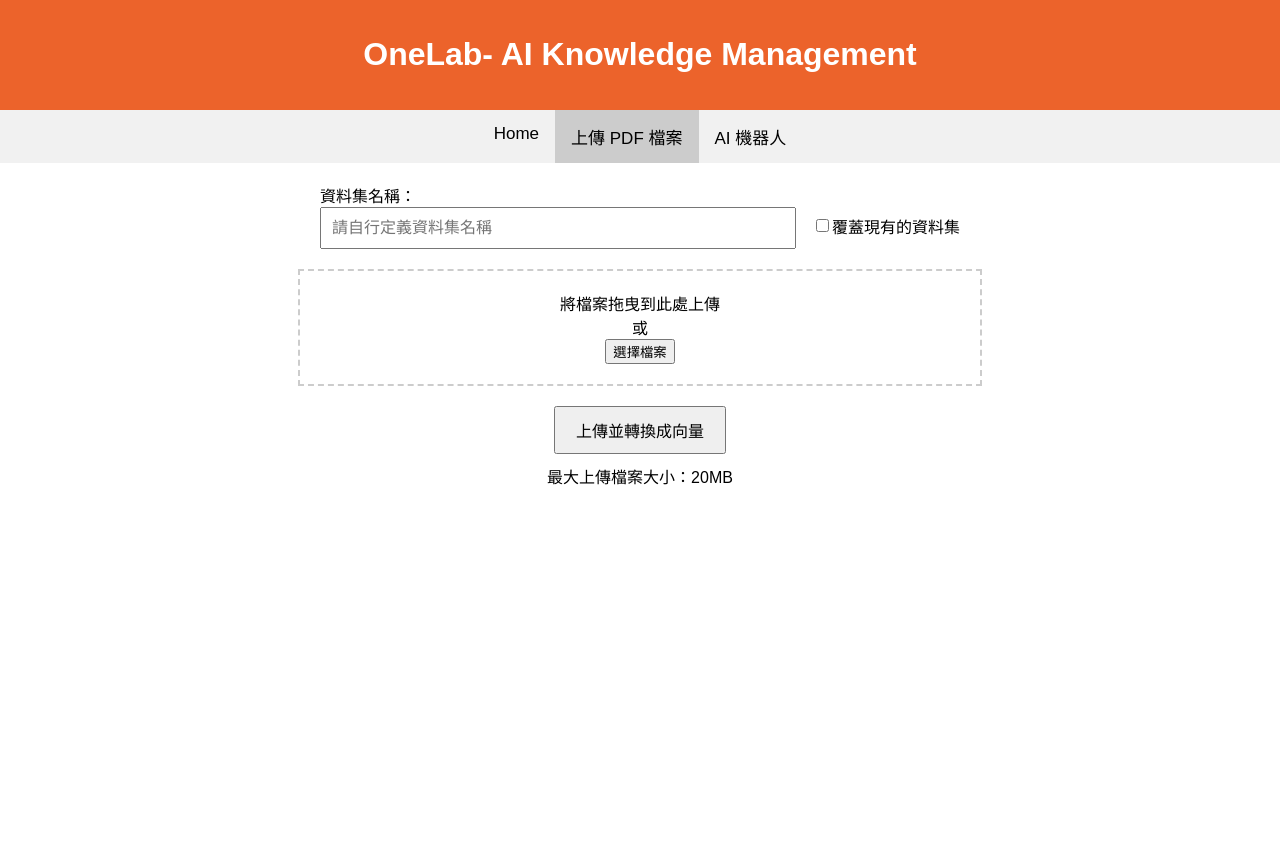
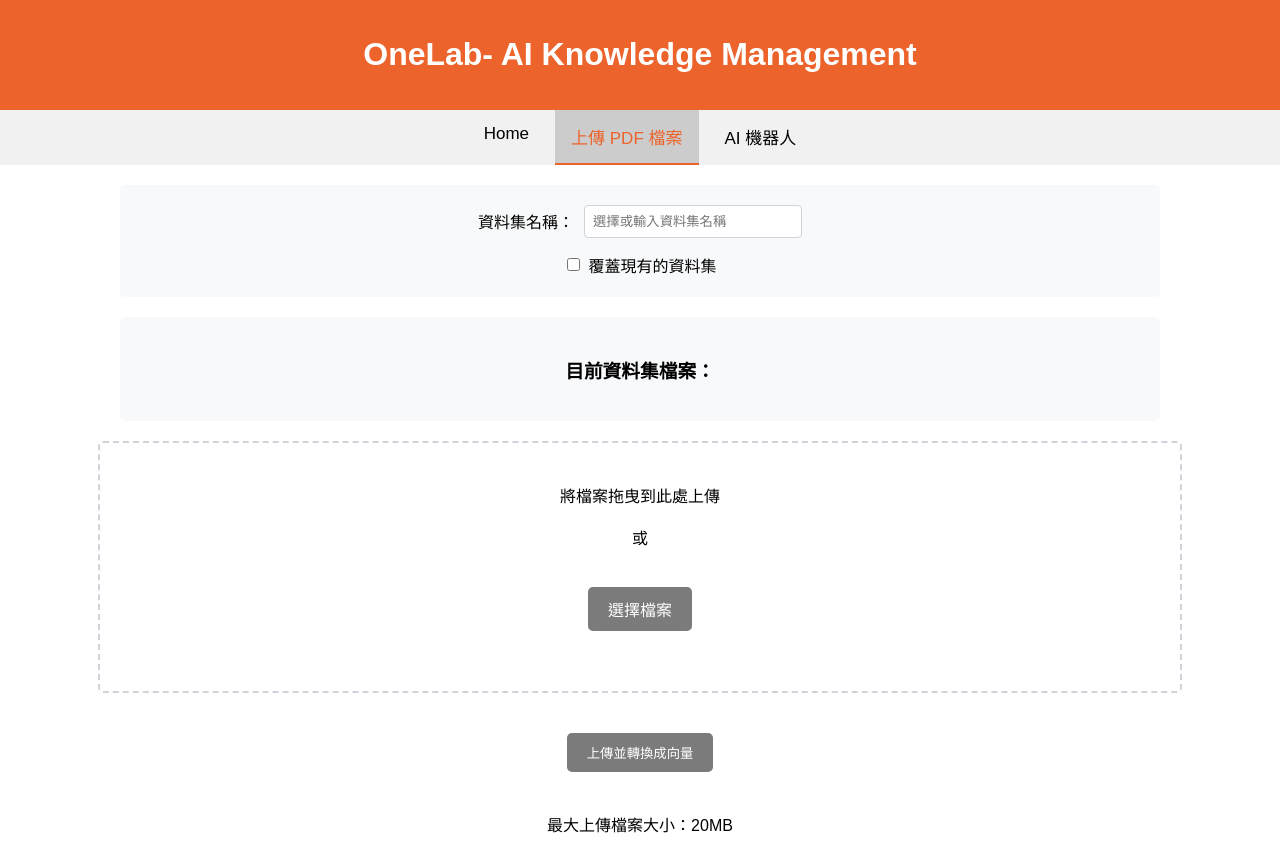
Before and after one commit to KuiMing/AI_KM, a FastAPI app: page /upload in a window 1280 px wide. Before the commit the page ends 485 px from the top, so only its background shows below. Run offline with FastAPI, Linux system fonts and the light colour scheme.

Commit message:
CDS-596 Display the existed files in the upload page

```diff
--- a/app.py
+++ b/app.py
@@ -5,7 +5,7 @@ FastAPI app for uploading PDF files and embedding them into Qdrant.
 from typing import List, Optional
 import os
 from fastapi import FastAPI, Request, File, UploadFile, Form
-from fastapi.responses import HTMLResponse
+from fastapi.responses import HTMLResponse, JSONResponse
 from fastapi.templating import Jinja2Templates
 from fastapi.staticfiles import StaticFiles
 from rag import QdrantRAGBot
@@ -47,6 +47,17 @@ async def read_form(request: Request):
     return templates.TemplateResponse(
         "upload.html", {"request": request, "datasets": datasets}
     )
+
+
+@app.get("/dataset-files/{dataset_name}")
+async def get_dataset_files(dataset_name: str):
+    """Get list of files in a dataset"""
+    folder = os.path.join(UPLOAD_FOLDER, dataset_name)
+    if not os.path.exists(folder):
+        return JSONResponse({"files": []})
+
+    files = [f for f in os.listdir(folder) if os.path.isfile(os.path.join(folder, f))]
+    return JSONResponse({"files": files})
 
 
 @app.post("/upload", response_class=HTMLResponse)
--- a/templates/chat_embed.html
+++ b/templates/chat_embed.html
@@ -47,6 +47,10 @@
             height: 100%;
             border: none;
         }
+        .tablink.active {
+            color: #EC632B;
+            /* border-bottom: 2px solid #EC632B; */
+        }
     </style>
 </head>
 <body>
--- a/templates/index.html
+++ b/templates/index.html
@@ -41,6 +41,10 @@
         .content {
             padding: 20px;
         }
+        .tablink.active {
+            color: #EC632B;
+            border-bottom: 2px solid #EC632B;
+        }
     </style>
 </head>
 <body>
--- a/templates/upload.html
+++ b/templates/upload.html
@@ -2,10 +2,12 @@
 <html lang="zh-TW">
 <head>
     <meta charset="UTF-8">
-    <title>上傳 PDF 檔案 - OneLab</title>
+    <meta name="viewport" content="width=device-width, initial-scale=1.0">
+    <title>OneLab - 上傳 PDF 檔案</title>
     <style>
         body {
             font-family: Arial, sans-serif;
+            text-align: center;
             margin: 0;
             padding: 0;
         }
@@ -38,84 +40,100 @@
         .tabs a.active {
             background-color: #ccc;
         }
-        .overwrite-checkbox {
-            text-align: center;
-            margin-top: 20px;
+
+        .tablink {
+            text-decoration: none;
+            color: #495057;
+            padding: 10px 20px;
+            margin: 0 5px;
         }
-        #upload-area {
-            border: 2px dashed #ccc;
-            width: 50%;
-            margin: 20px auto;
+
+        .tablink.active {
+            color: #EC632B;
+            border-bottom: 2px solid #EC632B;
+        }
+
+        .dataset-input {
+            margin: 20px auto;  /* Changed from 20px 0 to 20px auto */
             padding: 20px;
-            text-align: center;
-        }
-        #upload-area.hover {
-            border-color: #333;
-        }
-        #file-input {
-            display: none;
-        }
-        #upload-area p {
-            margin: 0;
-            font-size: 16px;
-        }
-        #max-size {
-            text-align: center;
-            margin-top: 10px;
-        }
-        .error {
-            color: red;
-            text-align: center;
-        }
-        .dataset-input {
-            width: 50%;
-            margin: 20px auto;
+            background-color: #f8f9fa;
+            border-radius: 5px;
+            max-width: 1000px;  /* Added max-width */
         }
 
         .dataset-row {
             display: flex;
-            align-items: center;
+            flex-direction: column;  /* Changed from row to column */
+            align-items: center;     /* Center items horizontally */
+            gap: 15px;              /* Adjusted gap */
         }
 
         .dataset-name {
-            flex: 1;
+            display: flex;
+            align-items: center;
+            justify-content: center;
+            gap: 10px;
         }
 
-        .dataset-name label {
-            margin-right: 5px;
-        }
-
-        .dataset-name input {
-            width: 100%;
-            padding: 10px;
-            font-size: 16px;
+        .dataset-name input[list] {
+            padding: 8px;
+            border-radius: 4px;
+            border: 1px solid #ced4da;
+            width: 200px;
         }
 
         .overwrite-checkbox {
             display: flex;
             align-items: center;
-            margin-left: 40px;
+            justify-content: center;
+            gap: 5px;
+        }
+
+        #upload-area {
+            border: 2px dashed #ced4da;
+            padding: 40px;
+            text-align: center;
+            margin: 20px auto;  /* Changed from 20px 0 to 20px auto */
+            border-radius: 5px;
+            cursor: pointer;
+            transition: background-color 0.3s;
+            max-width: 1000px;  /* Added max-width */
+        }
+
+        #upload-area:hover {
+            background-color: #f8f9fa;
+        }
+
+        #file-list {
+            margin: 20px auto;  /* Changed from 20px 0 to 20px auto */
+            max-width: 800px;   /* Added max-width */
+        }
+
+        .file-item {
+            display: flex;
+            align-items: center;
+            justify-content: space-between;
+            padding: 10px;
+            background-color: #f8f9fa;
+            margin: 5px 0;
+            border-radius: 4px;
         }
 
         .submit-button {
-            margin-top: 20px;
-            text-align: center;
+            background-color: #7b7b7b;
+            color: white;
+            padding: 10px 20px;
+            border: none;
+            border-radius: 5px;
+            cursor: pointer;
+            display: inline-block;
+            margin: 20px 0;
         }
-        .submit-button button {
-            padding: 10px 20px;
-            font-size: 16px;
+
+        .submit-button:hover {
+            background-color: #EC632B;
         }
-        #file-list {
-            margin-top: 20px;
-            text-align: center;
-        }
-        #file-list ul {
-            list-style-type: none;
-            padding: 0;
-        }
-        #file-list li {
-            margin: 5px 0;
-        }
+
         #loading-overlay {
             display: none;
             position: fixed;
@@ -124,25 +142,54 @@
             width: 100%;
             height: 100%;
             background-color: rgba(255, 255, 255, 0.8);
+            justify-content: center;
+            align-items: center;
             z-index: 1000;
+        }
+
+        .dataset-files {
+            margin: 20px auto;  /* Changed from 20px 0 to 20px auto */
+            padding: 20px;
+            background-color: #f8f9fa;
+            border-radius: 5px;
+            max-width: 1000px;  /* Added max-width */
+        }
+
+        #file-list-existing {
+            list-style-type: none;
+            padding: 0;
+        }
+
+        #file-list-existing li {
+            padding: 8px;
+            margin: 4px 0;
+            background-color: white;
+            border-radius: 4px;
+            border: 1px solid #dee2e6;
+        }
+
+        .error-message {
+            color: #dc3545;
+            padding: 10px;
+            margin: 10px auto;  /* Changed from 10px 0 to 10px auto */
+            background-color: #f8d7da;
+            border-radius: 4px;
+            max-width: 1000px;  /* Added max-width */
+        }
+
+        /* Center the submit button container */
+        .submit-button-container {
             text-align: center;
         }
-        #loading-overlay img {
-            position: relative;
-            top: 50%;
-            transform: translateY(-50%);
-        }
-        #loading-overlay p {
-            position: relative;
-            top: 50%;
-            transform: translateY(-50%);
-            font-size: 20px;
-            color: #333;
+
+        /* Center the max file size text */
+        .max-file-size {
+            text-align: center;
+            margin: 20px 0;
         }
     </style>
 </head>
 <body>
-
     <div class="banner">
         <h1>OneLab- AI Knowledge Management</h1>
     </div>
@@ -154,118 +201,150 @@
     </div>
 
     {% if error %}
-<p class="error">{{ error }}</p>
+    <div class="error-message">
+        {{ error }}
+    </div>
     {% endif %}
 
-<form id="upload-form" action="/upload" method="post" enctype="multipart/form-data">
-
+    <form action="/upload" method="post" enctype="multipart/form-data" id="upload-form">
         <div class="dataset-input">
             <div class="dataset-row">
                 <div class="dataset-name">
-                <label for="dataset-name">資料集名稱：</label>
-                <input list="dataset-names" type="text" id="dataset-name" name="dataset_name" placeholder="請自行定義資料集名稱" required>
-                <datalist id="dataset-names">
+                    資料集名稱：
+                    <input
+                        type="text"
+                        list="dataset-list"
+                        id="dataset-input"
+                        name="dataset_name"
+                        required
+                        placeholder="選擇或輸入資料集名稱"
+                        onchange="loadDatasetFiles()"
+                    >
+                    <datalist id="dataset-list">
                         {% for dataset in datasets %}
-                        <option value="{{ dataset }}">{{ dataset }}</option>
+                        <option value="{{ dataset }}">
                         {% endfor %}
                     </datalist>
                 </div>
+
                 <div class="overwrite-checkbox">
                     <input type="checkbox" id="overwrite" name="overwrite" value="yes">
                     <label for="overwrite">覆蓋現有的資料集</label>
                 </div>
             </div>
         </div>
+
+        <div class="dataset-files">
+            <div id="current-files">
+                <h3>目前資料集檔案：</h3>
+                <ul id="file-list-existing"></ul>
+            </div>
+        </div>
+
         <div id="upload-area">
-        <p>將檔案拖曳到此處上傳</p>
-        <p>或</p>
-        <button type="button" onclick="document.getElementById('file-input').click();">選擇檔案</button>
-        <input type="file" id="file-input" name="files" multiple accept=".pdf">
+            將檔案拖曳到此處上傳
+            <br><br>
+            或
+            <br><br>
+            <input type="file" id="file-input" name="files" multiple accept=".pdf" style="display: none">
+            <label for="file-input" class="submit-button">選擇檔案</label>
         </div>
 
         <div id="file-list"></div>
-    <div class="submit-button">
-        <button type="submit">上傳並轉換成向量</button>
+
+        <div class="submit-button-container">
+            <button type="submit" class="submit-button">上傳並轉換成向量</button>
         </div>
     </form>
 
-<p id="max-size">最大上傳檔案大小：20MB</p>
+    <div class="max-file-size">
+        最大上傳檔案大小：20MB
+    </div>
+
     <div id="loading-overlay">
         <img src="/static/loading.gif" alt="Loading...">
     </div>
 
     <script>
-    var uploadArea = document.getElementById('upload-area');
-    var fileInput = document.getElementById('file-input');
-    var form = document.getElementById('upload-form');
-    var fileList = document.getElementById('file-list');
-    var loadingOverlay = document.getElementById('loading-overlay');
-    var submitButton = document.querySelector('.submit-button button');
+        const uploadArea = document.getElementById('upload-area');
+        const fileInput = document.getElementById('file-input');
+        const fileList = document.getElementById('file-list');
+        const form = document.getElementById('upload-form');
+        const loadingOverlay = document.getElementById('loading-overlay');
 
-
-    ['dragenter', 'dragover', 'dragleave', 'drop'].forEach(function(eventName) {
-        uploadArea.addEventListener(eventName, preventDefaults, false);
-        document.body.addEventListener(eventName, preventDefaults, false);
+        uploadArea.addEventListener('dragover', (e) => {
+            e.preventDefault();
+            uploadArea.style.backgroundColor = '#f8f9fa';
         });
 
-    ['dragenter', 'dragover'].forEach(function(eventName) {
-        uploadArea.addEventListener(eventName, highlight, false);
+        uploadArea.addEventListener('dragleave', (e) => {
+            e.preventDefault();
+            uploadArea.style.backgroundColor = '';
         });
 
-    ['dragleave', 'drop'].forEach(function(eventName) {
-        uploadArea.addEventListener(eventName, unhighlight, false);
+        uploadArea.addEventListener('drop', (e) => {
+            e.preventDefault();
+            uploadArea.style.backgroundColor = '';
+            const files = e.dataTransfer.files;
+            handleFiles(files);
         });
 
-    uploadArea.addEventListener('drop', handleDrop, false);
+        fileInput.addEventListener('change', (e) => {
+            handleFiles(e.target.files);
+        });
 
-    function preventDefaults (e) {
-        e.preventDefault();
-        e.stopPropagation();
+        function handleFiles(files) {
+            fileList.innerHTML = '';
+            for (const file of files) {
+                if (file.type === 'application/pdf') {
+                    const fileSize = (file.size / (1024 * 1024)).toFixed(2);
+                    const fileItem = document.createElement('div');
+                    fileItem.className = 'file-item';
+                    fileItem.innerHTML = `
+                        <span>${file.name} (${fileSize} MB)</span>
+                        <span class="remove-file" onclick="removeFile(this)">✕</span>
+                    `;
+                    fileList.appendChild(fileItem);
                 }
-
-    function highlight(e) {
-        uploadArea.classList.add('hover');
-    }
-
-    function unhighlight(e) {
-        uploadArea.classList.remove('hover');
-    }
-
-    function handleDrop(e) {
-        var dt = e.dataTransfer;
-        var files = dt.files;
-
-        fileInput.files = files;
-        updateFileList();
-    }
-
-    function updateFileList() {
-        var files = fileInput.files;
-        fileList.innerHTML = '';
-        if (files.length === 0) {
-            fileList.innerHTML = '<p>尚未選擇檔案</p>';
-        } else {
-            var list = document.createElement('ul');
-            for (var i = 0; i < files.length; i++) {
-                var item = document.createElement('li');
-                item.textContent = files[i].name;
-                list.appendChild(item);
-            }
-            fileList.appendChild(list);
             }
         }
 
-    fileInput.addEventListener('change', function() {
-        updateFileList();
+        function removeFile(element) {
+            element.parentElement.remove();
+        }
+
+        async function loadDatasetFiles() {
+            const input = document.getElementById('dataset-input');
+            const fileList = document.getElementById('file-list-existing');
+            const dataset = input.value.trim();
+
+            if (!dataset) {
+                fileList.innerHTML = '';
+                return;
+            }
+
+            try {
+                const response = await fetch(`/dataset-files/${dataset}`);
+                const data = await response.json();
+
+                if (data.files.length === 0) {
+                    fileList.innerHTML = '<li>無檔案</li>';
+                    return;
+                }
+
+                const filesHtml = data.files
+                    .map(file => `<li>${file}</li>`)
+                    .join('');
+                fileList.innerHTML = filesHtml;
+            } catch (error) {
+                console.error('Error loading dataset files:', error);
+                fileList.innerHTML = '<li>載入檔案清單失敗</li>';
+            }
+        }
+
+        form.addEventListener('submit', () => {
+            loadingOverlay.style.display = 'flex';
         });
-
-    form.addEventListener('submit', function(e) {
-        loadingOverlay.style.display = 'block';
-
-        submitButton.disabled = true;
-    });
-
     </script>
-
 </body>
 </html>
--- a/templates/upload_success.html
+++ b/templates/upload_success.html
@@ -46,6 +46,10 @@
         li {
             margin: 5px 0;
         }
+        .tablink.active {
+            color: #EC632B;
+            border-bottom: 2px solid #EC632B;
+        }
     </style>
 </head>
 <body>
```
Lines whose indentation alone changed are shown as unchanged.
